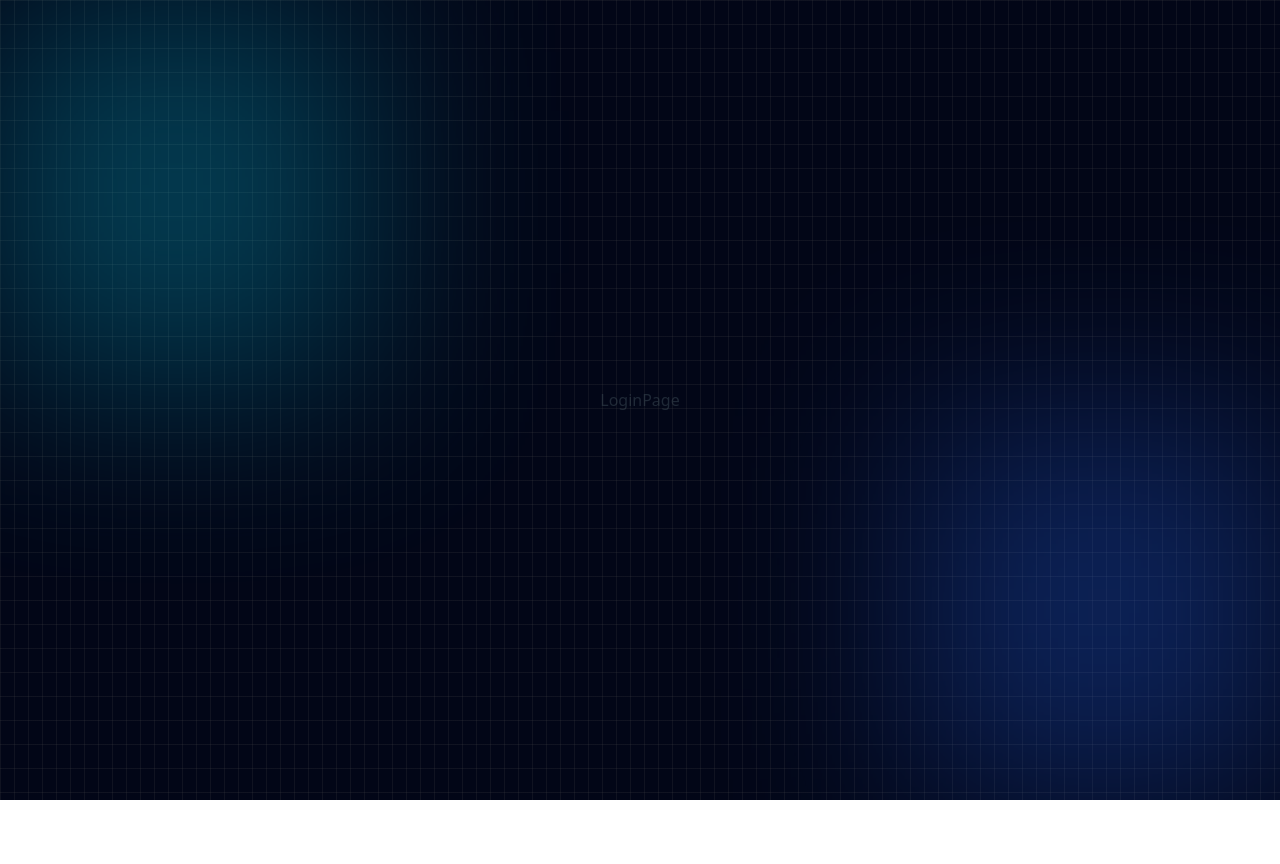
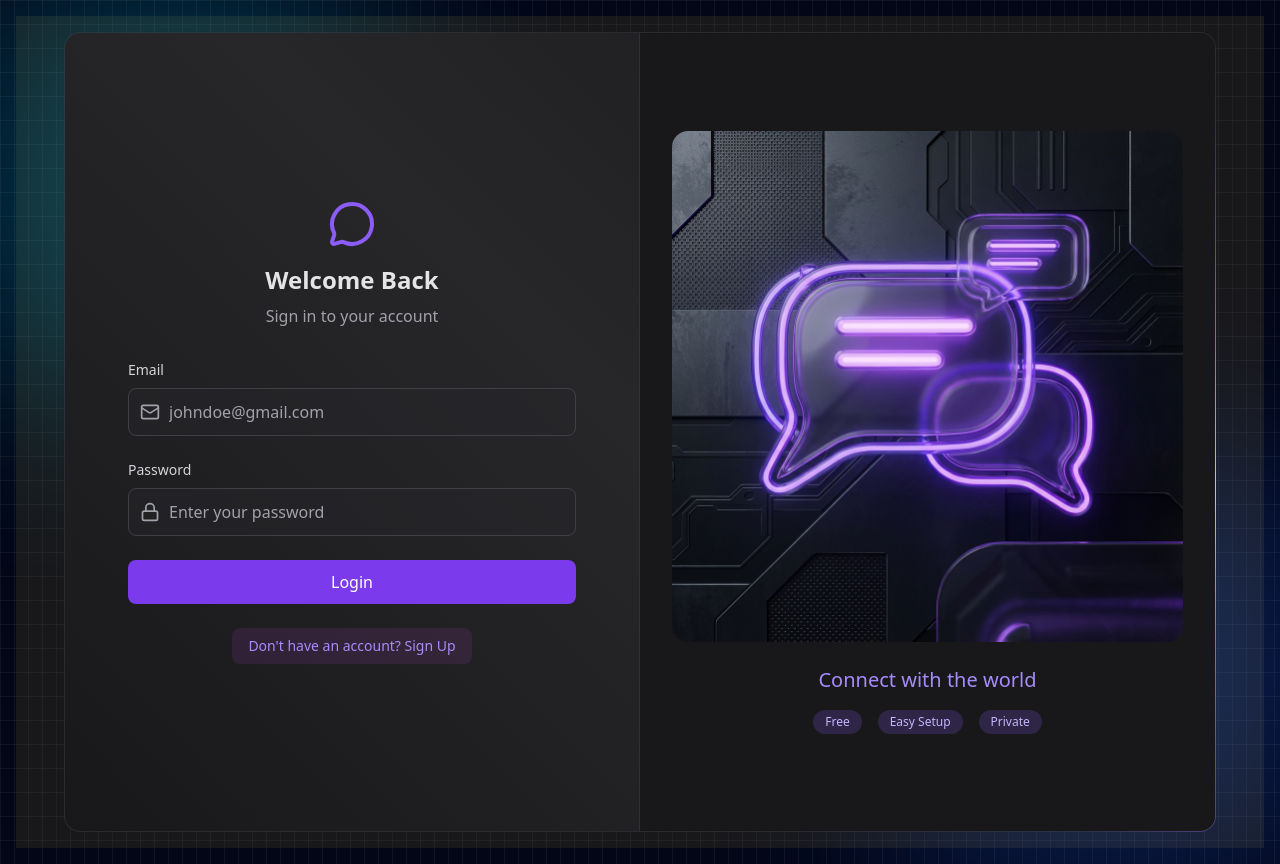
Before and after one commit to UtkarshSolanki07/Convo, a React app in the folder frontend/: page /login in a window 1280 px wide. Before the commit the page ends 800 px from the top, so only its background shows below. Built offline with nearby package versions, Linux system fonts and the light colour scheme; no server answers; the HTML template or start-up script is replaced by a standard one.

Commit message:
Setting up Login Frontend

```diff
--- a/frontend/src/components/BorderAnimatedContainer.jsx
+++ b/frontend/src/components/BorderAnimatedContainer.jsx
@@ -1,6 +1,6 @@
 function BorderAnimatedContainer({ children }) {
   return (
-    <div className="w-full h-full [background:linear-gradient(45deg,#172033,theme(colors.slate.800)_50%,#172033)_padding-box,conic-gradient(from_var(--border-angle),theme(colors.slate.600/.48)_80%,_theme(colors.cyan.500)_86%,_theme(colors.cyan.300)_90%,_theme(colors.cyan.500)_94%,_theme(colors.slate.600/.48))_border-box] rounded-2xl border border-transparent animate-border  flex overflow-hidden">
+    <div className="w-full h-full [background:linear-gradient(45deg,theme(colors.zinc.900),theme(colors.zinc.800)_50%,theme(colors.zinc.900))_padding-box,conic-gradient(from_var(--border-angle),theme(colors.zinc.700/.48)_80%,_theme(colors.violet.500)_86%,_theme(colors.violet.300)_90%,_theme(colors.violet.500)_94%,_theme(colors.zinc.700/.48))_border-box] rounded-2xl border border-transparent animate-border  flex overflow-hidden">
       {children}
     </div>
   );
--- a/frontend/src/pages/ChatPage.jsx
+++ b/frontend/src/pages/ChatPage.jsx
@@ -1,8 +1,13 @@
 import React from 'react'
+import { useAuthStore } from '../store/useAuthStore'
 
 function ChatPage() {
+  const {logout}=useAuthStore()
   return (
-    <div>ChatPage</div>
+    <div className='z-10'>
+      <button onClick={logout}>Logout</button>
+    ChatPage
+    </div>
   )
 }
 
--- a/frontend/src/pages/LoginPage.jsx
+++ b/frontend/src/pages/LoginPage.jsx
@@ -1,9 +1,110 @@
-import React from 'react'
+import React,{useState} from 'react'
+import { useAuthStore } from '../store/useAuthStore'
+import BorderAnimatedContainer from '../components/BorderAnimatedContainer'
+import { MessageCircleIcon, LockIcon, MailIcon, UserIcon, LoaderIcon } from 'lucide-react'
+import { Link } from 'react-router'
 
 function LoginPage() {
+  const {login,isLogginIn}=useAuthStore()
+  const [formData,setFormData]=useState({email:"",password:""})
+  const handleSubmit=(e)=>{
+    e.preventDefault()
+    login(formData)
+  }
   return (
-    <div>LoginPage</div>
-  )
+    <div className="w-full flex items-center justify-center p-4 bg-zinc-900">
+      <div className="relative w-full max-w-6xl md:h-[800px] h-[650px]">
+        <BorderAnimatedContainer>
+          <div className="w-full flex flex-col md:flex-row">
+            {/* FORM CLOUMN - LEFT SIDE */}
+            <div className="md:w-1/2 p-8 flex items-center justify-center md:border-r border-zinc-700/50">
+              <div className="w-full max-w-md">
+                {/* HEADING TEXT */}
+                <div className="text-center mb-8">
+                  <MessageCircleIcon className="w-12 h-12 mx-auto text-violet-500 mb-4" />
+                  <h2 className="text-2xl font-bold text-zinc-200 mb-2">Welcome Back</h2>
+                  <p className="text-zinc-400">Sign in to your account</p>
+                </div>
+
+                {/* FORM */}
+                <form onSubmit={handleSubmit} className="space-y-6">
+
+                  {/* EMAIL INPUT */}
+                  <div>
+                    <label className="auth-input-label">Email</label>
+                    <div className="relative">
+                      <MailIcon className="auth-input-icon" />
+
+                      <input
+                        type="email"
+                        value={formData.email}
+                        onChange={(e) => setFormData({ ...formData, email: e.target.value })}
+                        className="input"
+                        placeholder="johndoe@gmail.com"
+                      />
+                    </div>
+                  </div>
+
+                  {/* PASSWORD INPUT */}
+                  <div>
+                    <label className="auth-input-label">Password</label>
+                    <div className="relative">
+                      <LockIcon className="auth-input-icon" />
+
+                      <input
+                        type="password"
+                        value={formData.password}
+                        onChange={(e) => setFormData({ ...formData, password: e.target.value })}
+                        className="input"
+                        placeholder="Enter your password"
+                      />
+                    </div>
+                  </div>
+
+                  {/* SUBMIT BUTTON */}
+                  <button className="auth-btn" type="submit" disabled={isLogginIn}>
+                    {isLogginIn ? (
+                      <LoaderIcon className="w-full h-5 animate-spin text-center" />
+                    ) : (
+                      "Login"
+                    )}
+                  </button>
+                </form>
+
+                <div className="mt-6 text-center">
+                  <Link to="/signup" className="auth-link">
+                    Don't have an account? Sign Up
+                  </Link>
+                </div>
+              </div>
+            </div>
+
+            {/* FORM ILLUSTRATION - RIGHT SIDE */}
+            <div className="hidden md:w-1/2 md:flex items-center justify-center p-8 bg-zinc-900">
+              <div className="w-full">
+                <div className="relative overflow-hidden rounded-2xl">
+                  <img
+                    src="/login.png"
+                    alt="Glassmorphism conversation illustration"
+                    className="w-full h-auto object-contain"
+                  />
+                </div>
+                <div className="mt-6 text-center">
+                  <h3 className="text-xl font-medium text-violet-400">Connect with the world</h3>
+
+                  <div className="mt-4 flex justify-center gap-4">
+                    <span className="auth-badge">Free</span>
+                    <span className="auth-badge">Easy Setup</span>
+                    <span className="auth-badge">Private</span>
+                  </div>
+                </div>
+              </div>
+            </div>
+          </div>
+        </BorderAnimatedContainer>
+      </div>
+    </div>
+  );
 }
 
 export default LoginPage
--- a/frontend/src/store/useAuthStore.js
+++ b/frontend/src/store/useAuthStore.js
@@ -6,6 +6,7 @@ export const useAuthStore = create((set,get)=>({
     authUser: null,
     isCheckingAuth: true,
     isSigningUp: false,
+    isLogginIn: false,
 
     checkAuth: async()=>{
         try {
@@ -29,6 +30,27 @@ export const useAuthStore = create((set,get)=>({
         }finally{
             set({isSigningUp:false})
         }
+    },
+    login: async(data)=>{
+        set({isLogginIn:true})
+        try {
+            const res=await axiosInstance.post("/auth/login",data)
+            set({authUser:res.data})
+            toast.success("User logged in successfully")
+        } catch (error) {
+            toast.error(error.response.data.message)
+        }finally{
+            set({isLogginIn:false})
+        }
+    },
+    logout: async()=>{
+        try {
+            await axiosInstance.post("/auth/logout")
+            set({authUser:null})
+            toast.success("User logged out successfully")
+        } catch (error) {
+            toast.error(error.response.data.message)
+        }
     }
 
 }));
```
Also changed, not shown: frontend/public/login.png (added).
